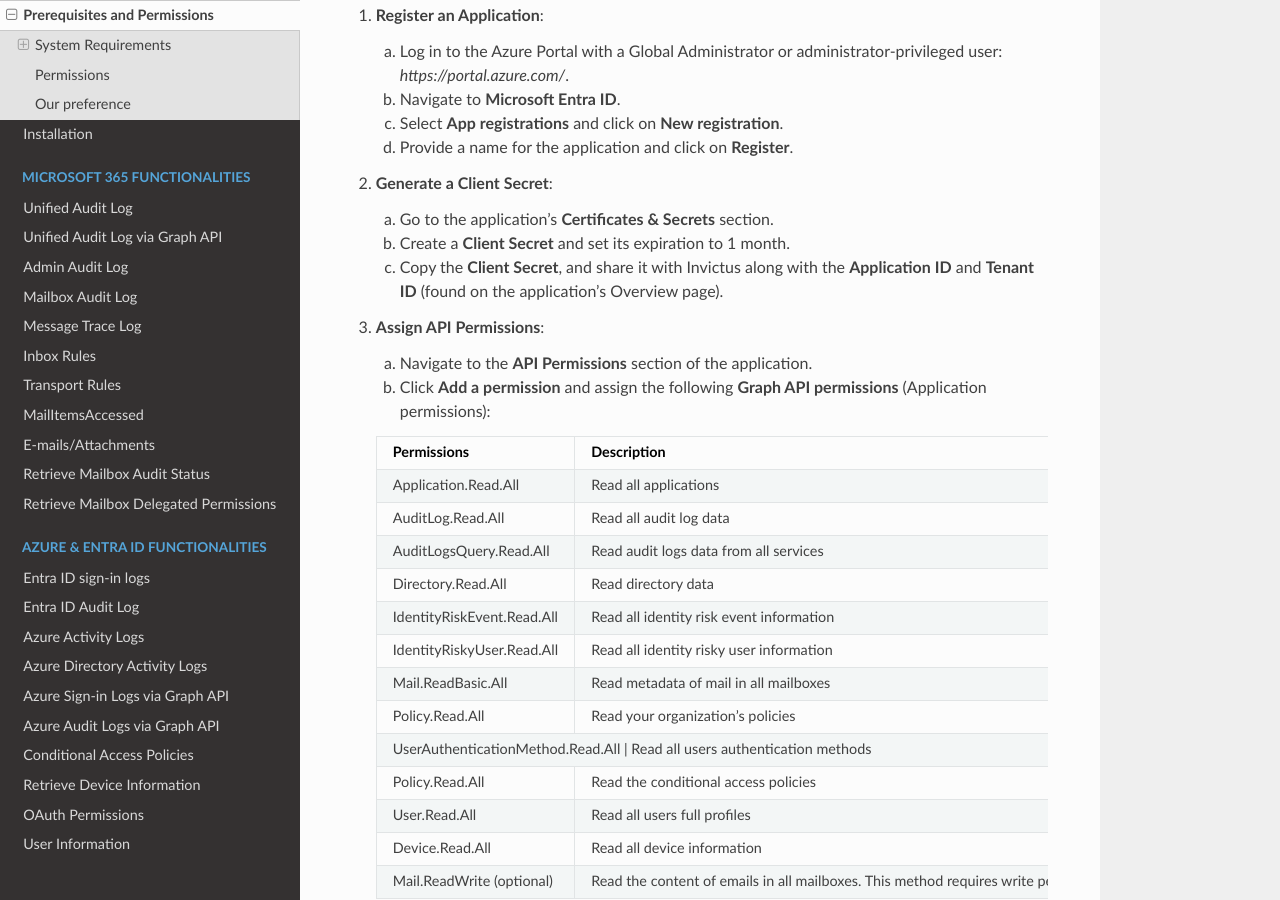
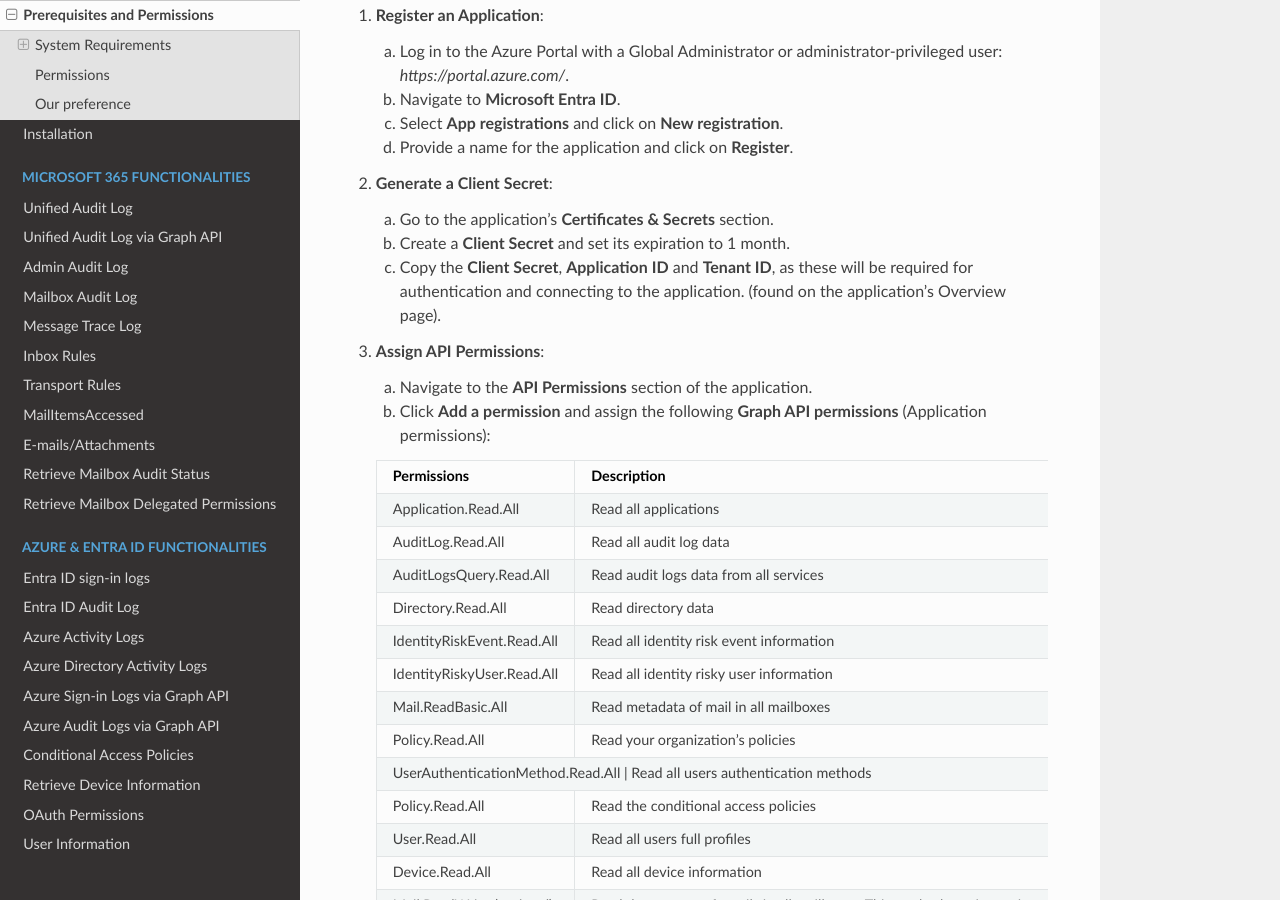
Before and after one commit to invictus-ir/Microsoft-Extractor-Suite, a Sphinx documentation site: the page built from docs/source/installation/Prerequisites.rst, in a window 1280 px wide and 900 px high, scrolled down 2886 px. Built offline with Sphinx 7.4.7 and the Read the Docs theme 3.1.0, drawn with Linux system fonts in a browser that asks for light colours.

Commit message:
Update Prerequisites.rst

```diff
--- a/docs/source/installation/Prerequisites.rst
+++ b/docs/source/installation/Prerequisites.rst
@@ -158,7 +158,7 @@
 
    a. Go to the application’s **Certificates & Secrets** section.
    b. Create a **Client Secret** and set its expiration to 1 month.
-   c. Copy the **Client Secret**, and share it with Invictus along with the **Application ID** and **Tenant ID** (found on the application’s Overview page).
+   c. Copy the **Client Secret**, **Application ID** and **Tenant ID**,  as these will be required for authentication and connecting to the application. (found on the application’s Overview page).
 
 3. **Assign API Permissions**:
 
```
